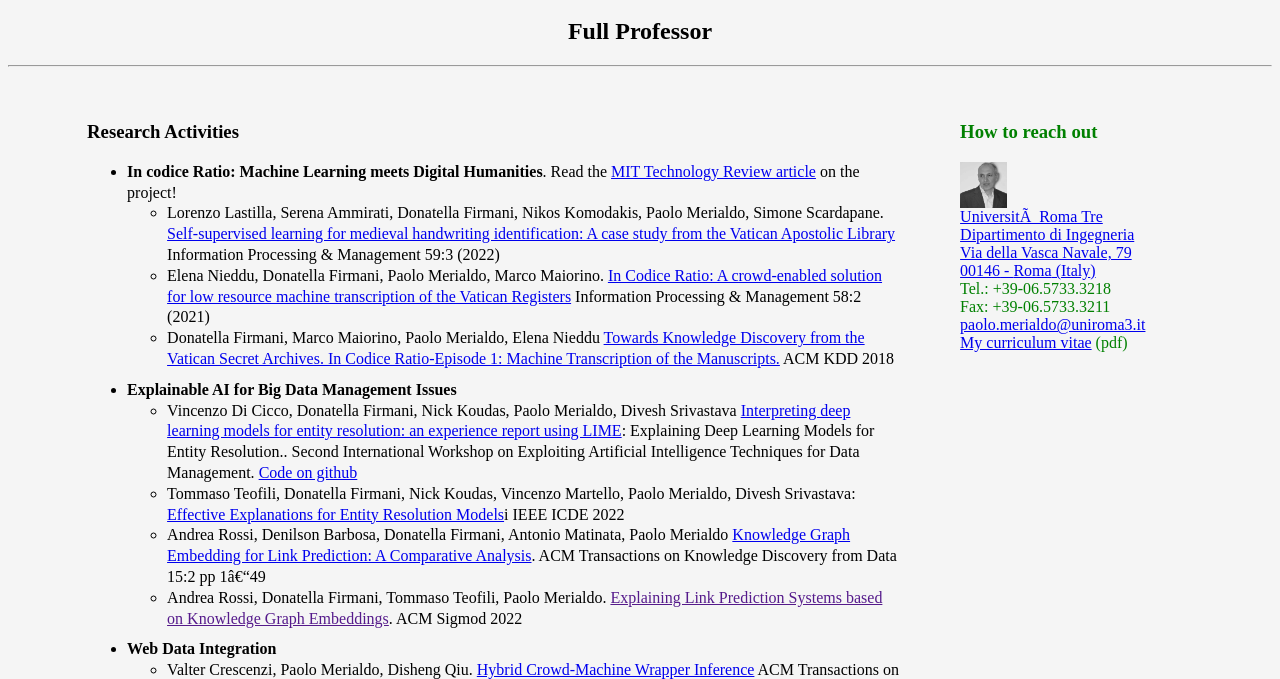
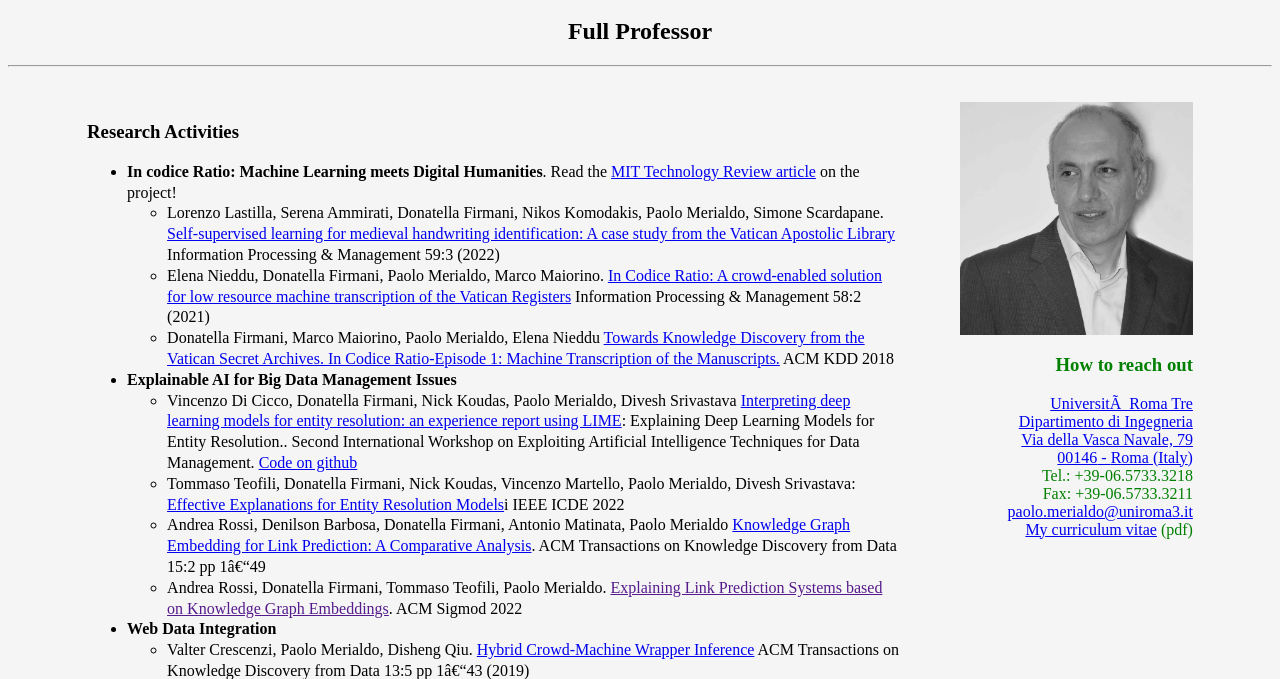
Before and after one commit to filippovisconti/siw-html-hw2, a plain HTML site: page index.html in a window 1280 px wide. Shown: the part 48-727 px from the top of the page. Drawn offline with Linux system fonts and the light colour scheme.

Commit message:
fixed contact info

```diff
--- a/homepage.css
+++ b/homepage.css
@@ -4,7 +4,9 @@ body {
 
 #contactInfo {
     color: green;
-
+    order: 1;
+    width: 20%;
+    text-align: right;
 }
 
 .parent {
@@ -65,5 +67,5 @@ body {
 
 div.child>ul>li {
     line-height: 130%;
-    padding-bottom: 10px;
+    padding-bottom: 0px;
 }
--- a/index.html
+++ b/index.html
@@ -16,16 +16,18 @@
     </div>
     <hr>
     <div class="parent">
-        <div class="child" id="contactInfo" style="order: 1; width: 20%;">
+        <div class="child" id="contactInfo">
+
+            <div>
+                <img src="paolo-merialdo.jpg" width="100%">
+            </div>
             <h3>How to reach out</h3>
-            <img src="paolo-merialdo.jpg" width="20%">
-            <div class="navy">
+            <div>
                 <div>
                     <a href="http://www.uniroma3.it"><span>Università Roma Tre</span></a>
                 </div>
 
                 <div><a href="http://www.dia.uniroma3.it" <span>Dipartimento di Ingegneria</span></a></div>
-
 
                 <a
                     href="http://maps.google.com/maps?f=q&amp;hl=en&amp;geocode=&amp;time=&amp;date=&amp;ttype=&amp;q=via+della+vasca+navale,+79+roma&amp;sll=37.0625,-95.677068&amp;sspn=51.177128,97.294922&amp;num=10&amp;iwloc=addr&amp;iwstate1=saveplace">
@@ -270,7 +272,7 @@
     </div>
 
     <div class="parent">
-        <div class="child">
+        <div class="child" style="width: 65%;">
 
             <h2>
                 Proposte di tesi e tirocini nei progetti di ricerca
```
